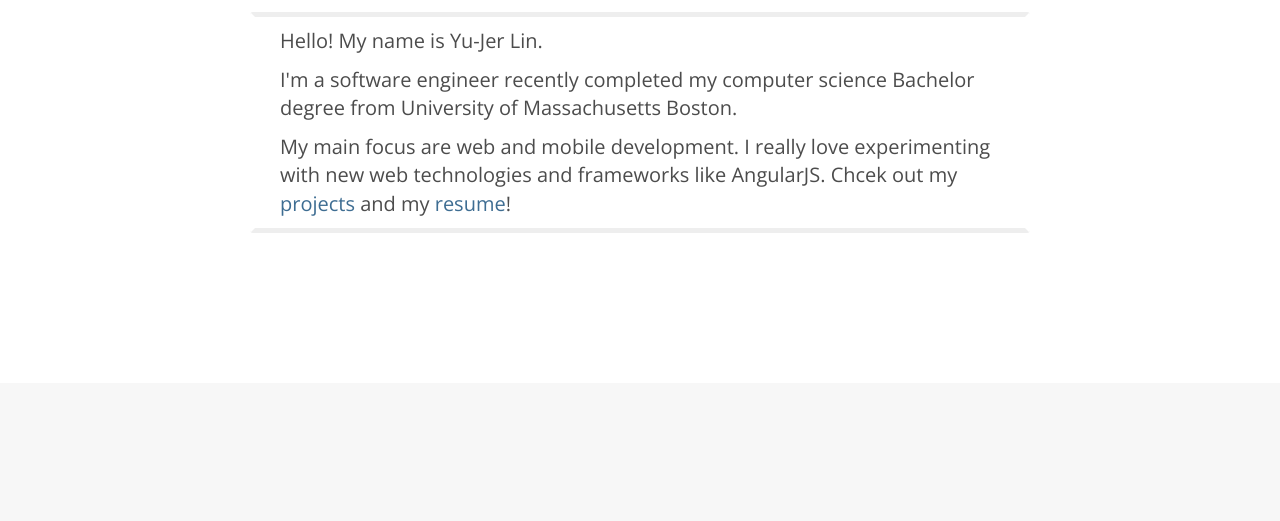
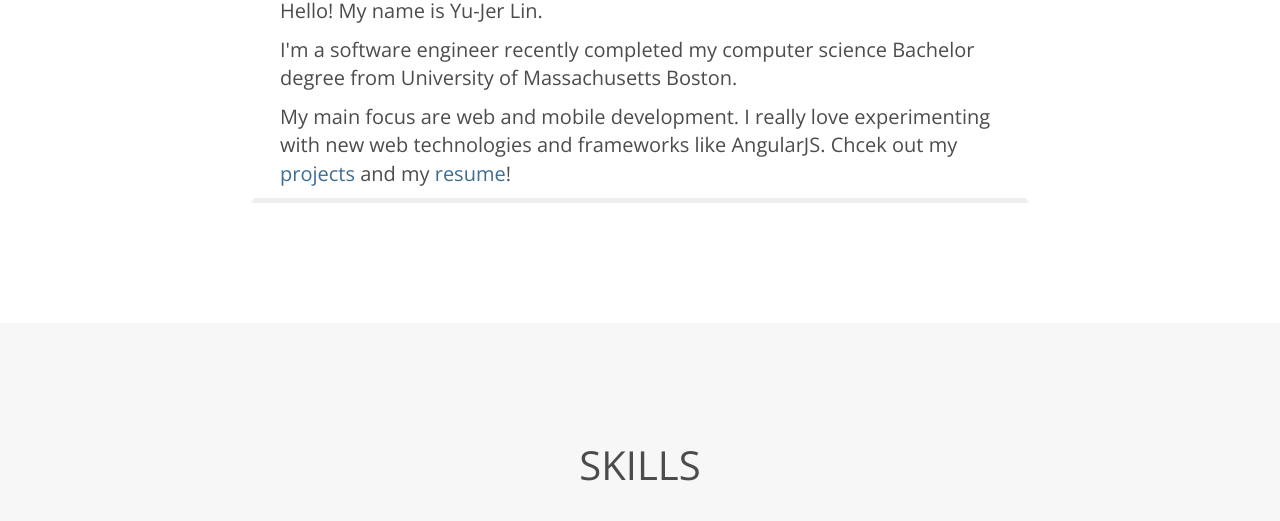
Before and after one commit to yujerlin/old-website, a plain HTML site: page index.html in a window 1280 px wide. Shown: the part 488-1009 px from the top of the page. Drawn offline with nearby package versions, Linux system fonts and the light colour scheme.

Commit message:
css: reduce section size

```diff
--- a/css/style.css
+++ b/css/style.css
@@ -24,7 +24,7 @@ font-size: 20px
 
 
 section {
-padding: 150px 0;
+padding: 120px 0;
 }
 
 section h2.section-heading {
```
Also changed, not shown: 1 other file.
